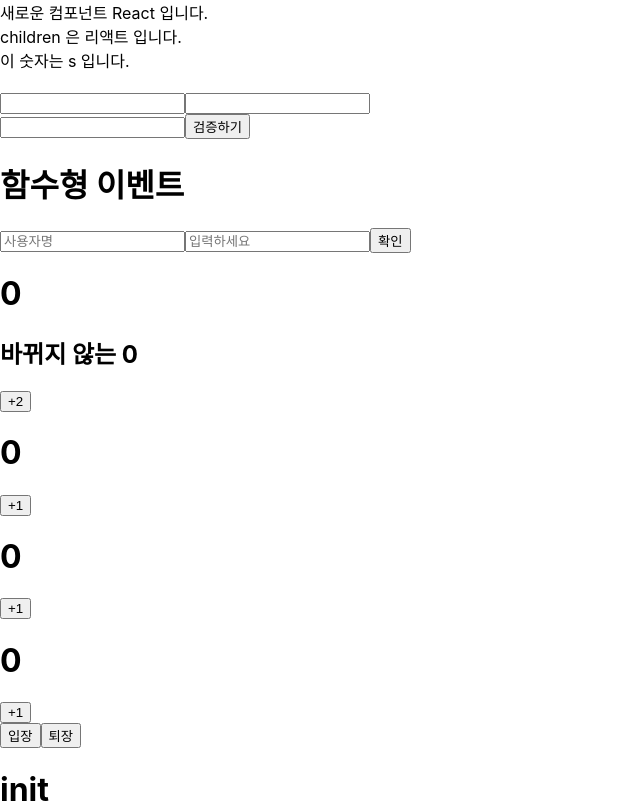
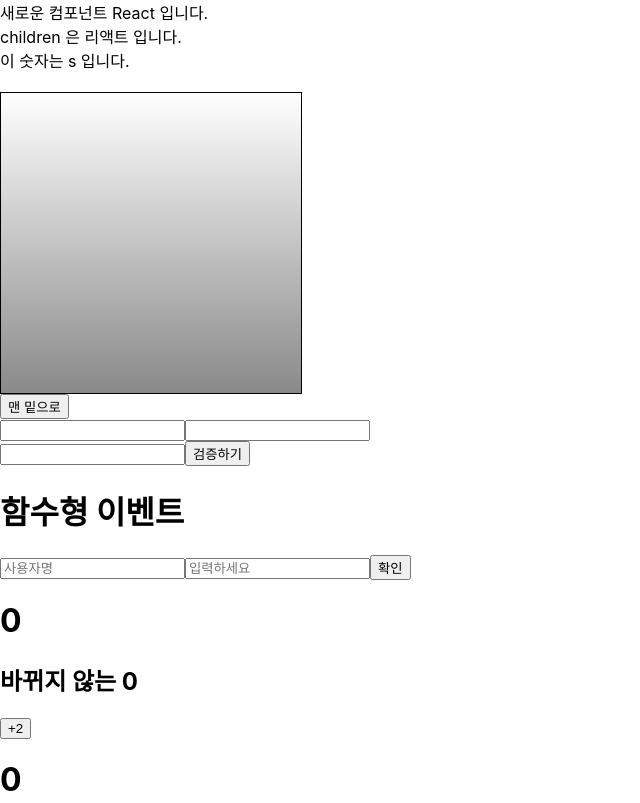
Before and after one commit to b0ho/hello-react, a React (Create React App) app: page / in a window 1280 px wide. Shown: the top 803 px of the page, without its empty margins (0-640 px from the left). Built offline with nearby package versions, Linux system fonts and the light colour scheme.

Commit message:
ref 테스트2
스크롤박스 예제
컴포넌트 내부에서 DOM 접근

```diff
--- a/src/App.js
+++ b/src/App.js
@@ -7,6 +7,7 @@
 import EventFunc from "./EventFunc";
 import Validation from "./Validation";
 import Ref from "./Ref";
+import ScrollBox from "./ScrollBox";
 
 class App extends Component {
   render() {
@@ -16,6 +17,10 @@
           리액트
         </MyComponent>
         <br />
+        <ScrollBox ref={(ref) => (this.scrollBox = ref)} />
+        <button onClick={() => this.scrollBox.scrollToBottom()}>
+          맨 밑으로{" "}
+        </button>
         <Ref></Ref>
         <Validation></Validation>
         <EventFunc></EventFunc>
--- /dev/null
+++ b/src/ScrollBox.js
@@ -0,0 +1,37 @@
+import React, { Component } from "react";
+
+class ScrollBox extends Component {
+  scrollToBottom = () => {
+    const { scrollHeight, clientHeight } = this.box;
+    this.box.scrollTop = scrollHeight - clientHeight;
+  };
+
+  render() {
+    const style = {
+      border: "1px solid black",
+      height: "300px",
+      width: "300px",
+      overflow: "auto",
+      position: "relative",
+    };
+
+    const innerStyle = {
+      width: "100%",
+      height: "650px",
+      background: "linear-gradient(white, black)",
+    };
+
+    return (
+      <div
+        style={style}
+        ref={(ref) => {
+          this.box = ref;
+        }}
+      >
+        <div style={innerStyle} />
+      </div>
+    );
+  }
+}
+
+export default ScrollBox;
```
